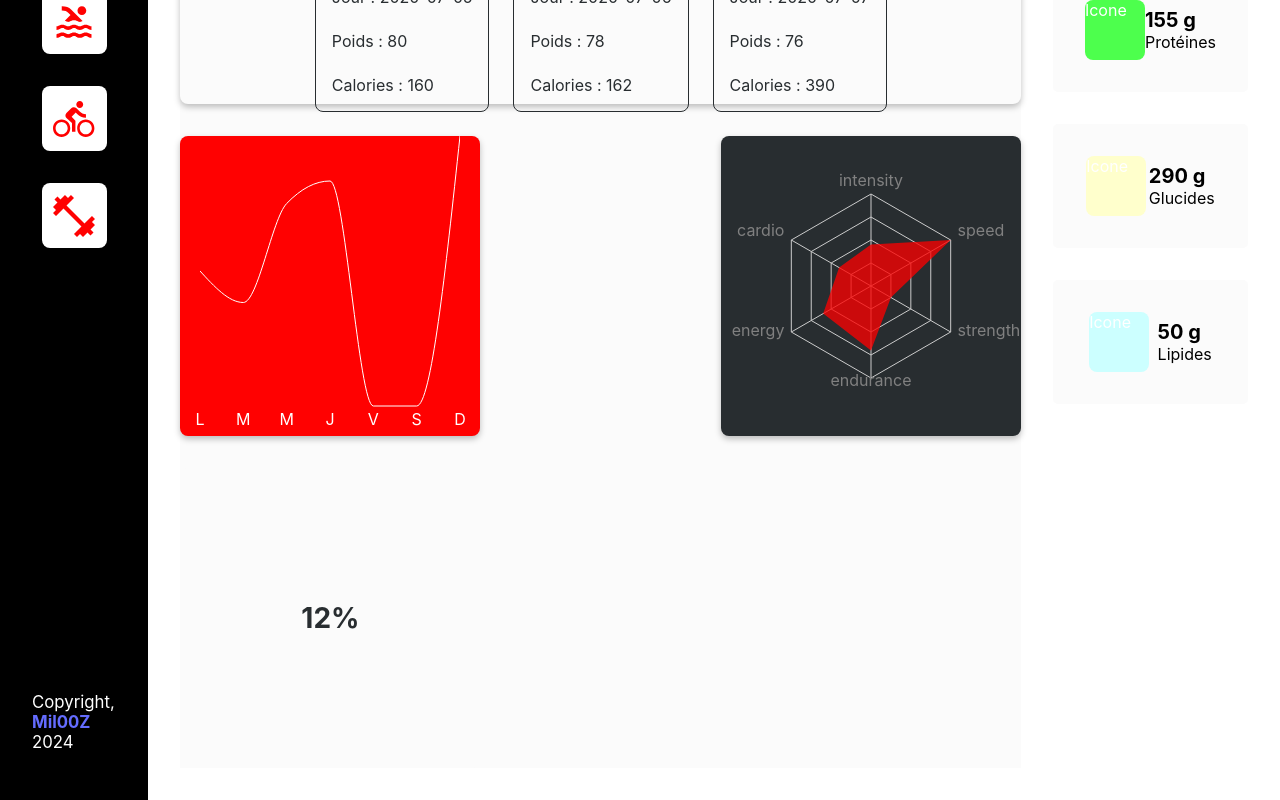
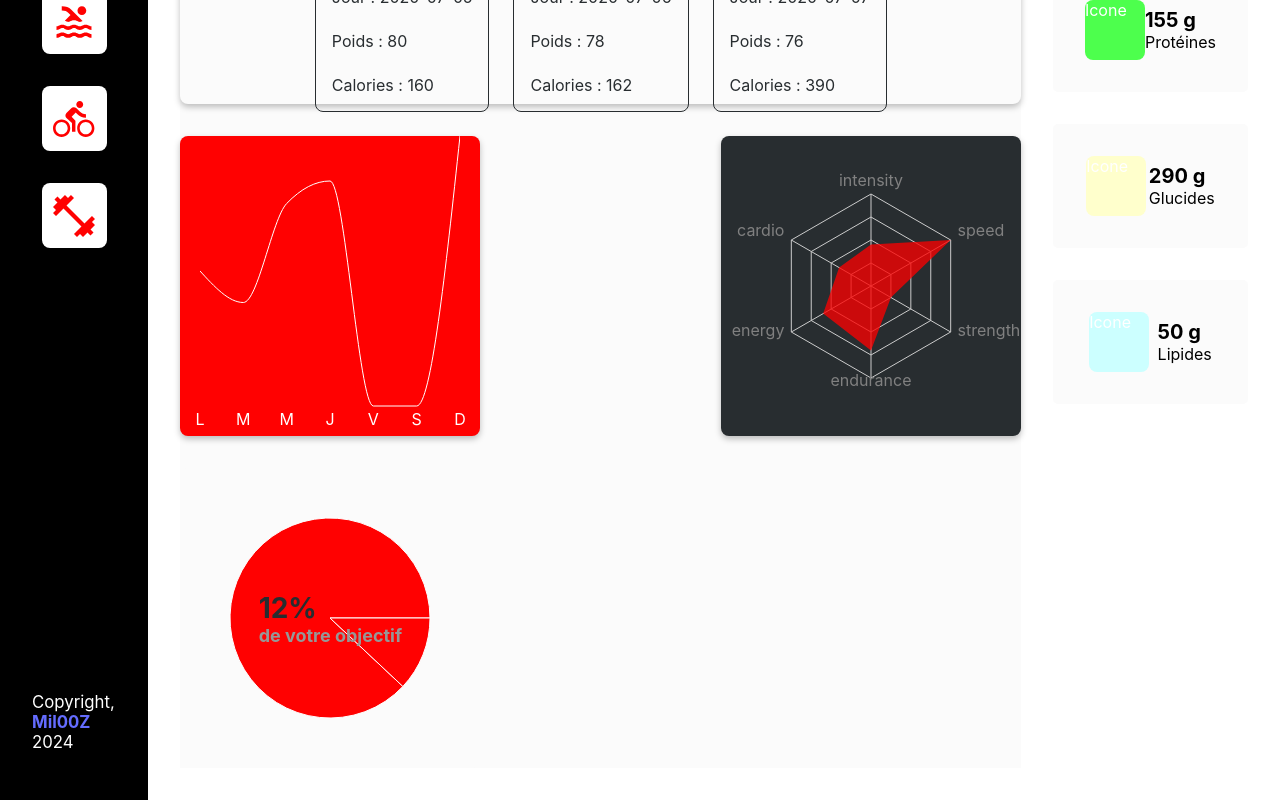
Before and after one commit to Mil00Z/sport-see, a React (Vite) app: page / in a window 1280 px wide. Shown: the part 583-1383 px from the top of the page. Built offline with nearby package versions, Linux system fonts and the light colour scheme.

Commit message:
Create Score  component with gestion of not fetching data + use state and effect

```diff
--- a/src/components/graphics/Score.jsx
+++ b/src/components/graphics/Score.jsx
@@ -1,27 +1,79 @@
+import { useState,useEffect } from 'react';
 import {useOutletContext} from 'react-router-dom'
+
+import Error from '@components/error/Error';
+
+import {PieChart, Pie, Cell,Tooltip, ResponsiveContainer} from 'recharts'
 
 import '@styles/layout/graphics.scss'
 
 const Score = () =>{
 
-const {mockUser}= useOutletContext();
+  const {mockUser}= useOutletContext();
 
-const {todayScore} = mockUser[0];
+  const [dataLife,setDataLife] = useState(false);
+
+  const [dataSets,setDataSets] = useState([]);
+
+
+const finalScore = mockUser[0]?.todayScore || mockUser[0]?.score;
+
+
+useEffect(() => {
+
+  if (finalScore) {
+
+    setDataLife(dataLife=>!dataLife);
+
+    setDataSets([
+      {
+        "name": "Full",
+        "value": (1 - finalScore) * 100
+      },
+      {
+        "name": "Score",
+        "value": (finalScore) * 100
+      }
+    ])
+
+  } else {
+
+    console.error('No data available to display');
+
+  }
+
+},[finalScore]);
 
 
   return (
 
     <div className="block score">
 
-      <div className="final">
-            {todayScore * 100}%
-      </div>
+      {finalScore ? (
+        <>
+        <ResponsiveContainer width="100%" height="100%">
+
+            <PieChart width={900} height={900}>
+              <Pie data={dataSets} dataKey="value" nameKey="name" cx="50%" cy="50%" outerRadius={100} fill="var(--data-color)"/>
+
+              <Tooltip />
+
+            </PieChart>
+
+        </ResponsiveContainer>
+
+        <div className="final">
+        {finalScore * 100}%
+        <span className='baseline'>de votre objectif</span>
+        </div>
+
+        </>) : (<Error dataLife={dataLife} />)
+      }
 
     </div>
 
 )
 
-
 }
 
 export default Score
```
